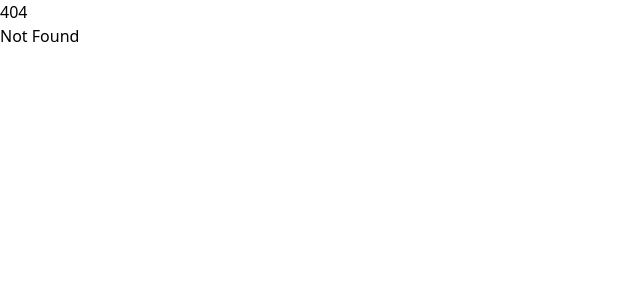
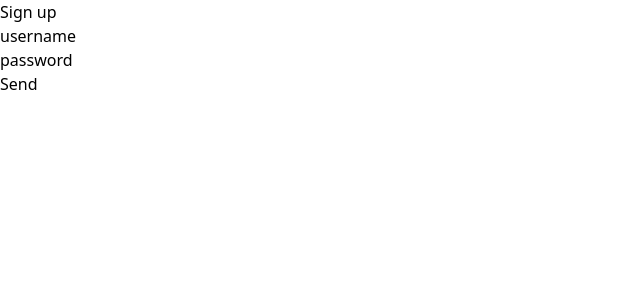
Before and after one commit to gabrielmermer/CCL-frontend, a SvelteKit app: page /signup in a window 1280 px wide. Before the commit this address had no page. Shown: the top 300 px of the page, without its empty margins (0-640 px from the left). Built offline with nearby package versions, Linux system fonts and the light colour scheme.

Commit message:
working redirect when logout v1.3

```diff
--- a/src/routes/rss/+layout.svelte
+++ b/src/routes/rss/+layout.svelte
@@ -49,7 +49,9 @@ console.log(data.feeds);
 	{/each}
 
 
-	<img draggable="false" src="{logout}" alt="" class="fixed bottom-8 left-8">
+	<a href="/" on:click={logout}>
+		<img draggable="false" src="{logout}" alt="" class="fixed bottom-8 left-8">
+	</a>
 
 </div>
 
--- a/src/routes/rss/[slug]/+page.server.js
+++ b/src/routes/rss/[slug]/+page.server.js
@@ -25,3 +25,10 @@ export async function load({ fetch, params }) {
 
   return { feed, feed_name, feeds, title, slugfeedjson };
 }
+
+export async function logout() {
+	const logoutFetch = fetch('localhost:3000/logout');
+	return {}
+
+
+}
--- a/src/routes/rss/[slug]/+page.svelte
+++ b/src/routes/rss/[slug]/+page.svelte
@@ -28,7 +28,11 @@
 
 {#each data.slugfeedjson.items as post, i}
 	<div class="flex mb-5 ml-[539px]">
+		{#if i < 9}
+			<p class="mr-5 font-supply text-right text-beige50 text-2xl">0{i + 1}</p>
+		{:else}
 		<p class="mr-5 font-supply text-right text-beige50 text-2xl">{i + 1}</p>
+		{/if}
 		<a href="{post.link}" target="_blank" class="text-2xl font-supply text-beige75 hover:text-blue-400 hover:underline max-w-6xl">{post.title}…</a> <br>
 	</div>
 {/each}
--- /dev/null
+++ b/src/routes/signin/+page.svelte
@@ -0,0 +1,14 @@
+<h1>Sign in</h1>
+<form action="http://localhost:3000/login" method="post">
+
+<label for="username">username</label>
+<input type="text" name="username" required>
+<br>
+
+<label for="password">password</label>
+<input type="password" name="password" required>
+<br>
+
+<button>Send</button>
+
+</form>
--- /dev/null
+++ b/src/routes/signup/+page.server.js
@@ -0,0 +1,6 @@
+export const actions = {
+	default: async ({ request }) => {
+		const data = await request.formData();
+		console.log(data);
+	}
+};
--- /dev/null
+++ b/src/routes/signup/+page.svelte
@@ -0,0 +1,14 @@
+<h1>Sign up</h1>
+<form action="" method="post">
+
+<label for="username">username</label>
+<input type="text" name="username" required>
+<br>
+
+<label for="password">password</label>
+<input type="password" name="password" required>
+<br>
+
+<button>Send</button>
+
+</form>
```
Also changed, not shown: src/routes/signin/+page.server.js (added, +23 -0 lines).
